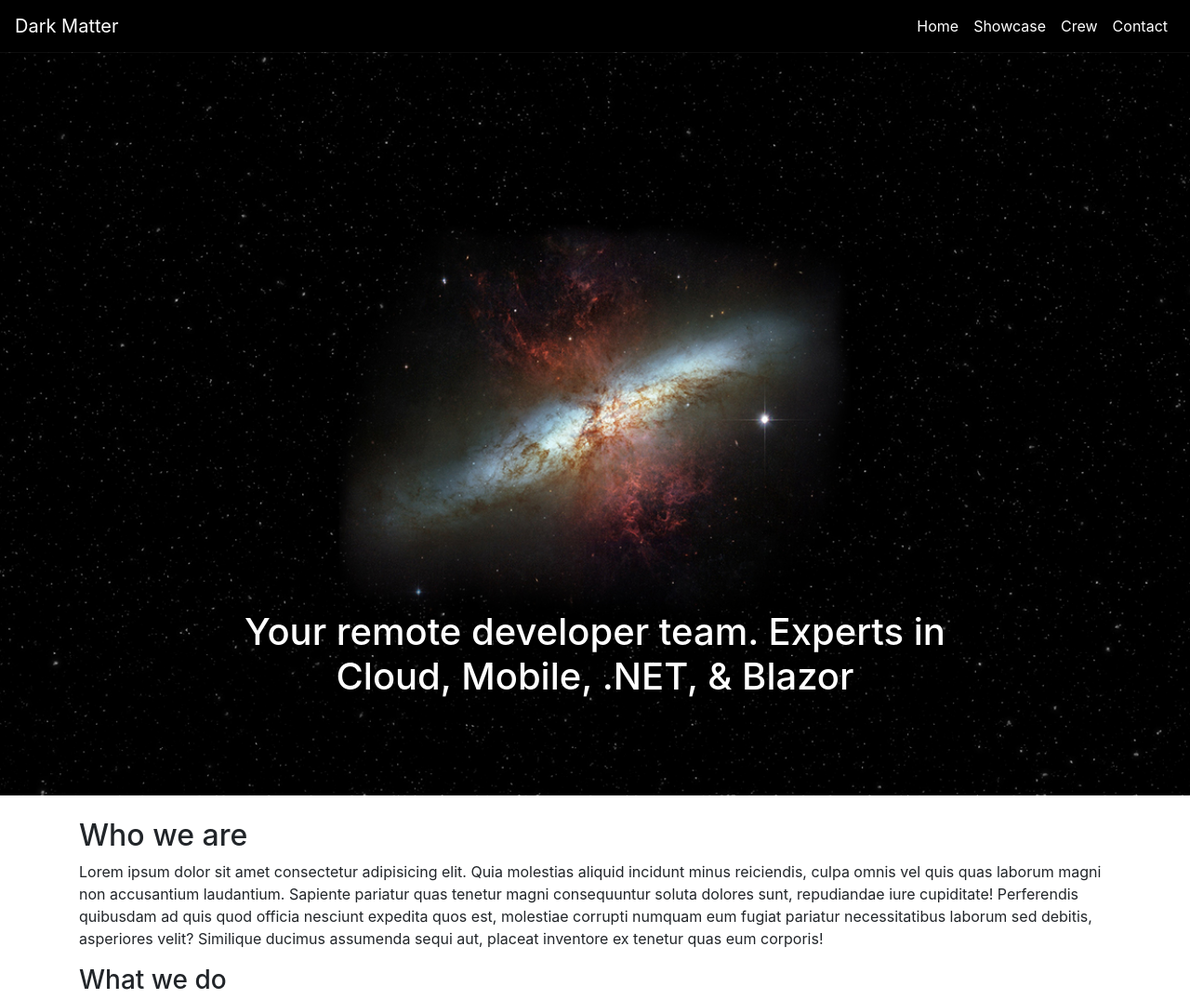
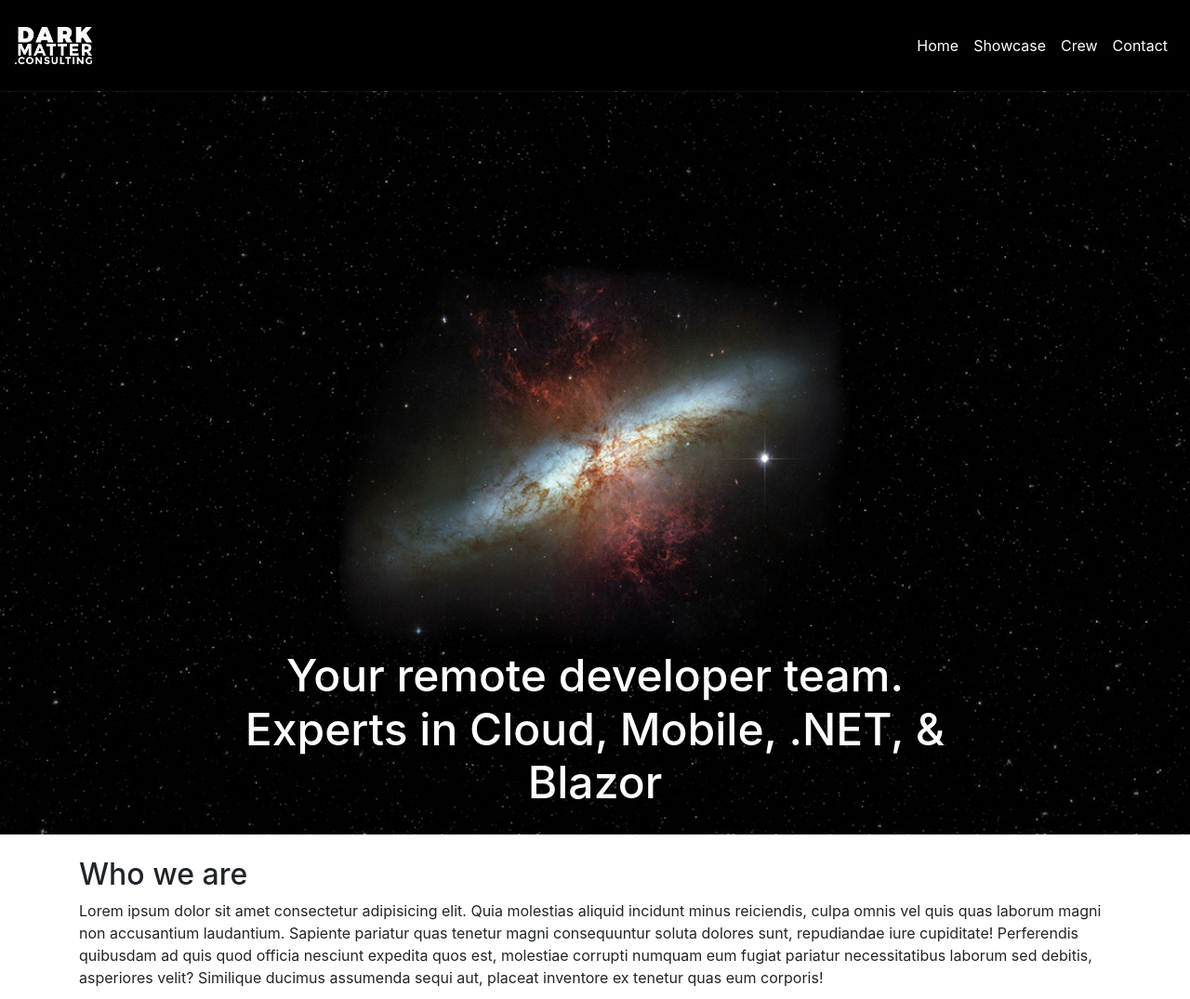
Before and after one commit to bmckenzie93/dark-matter-bootstrap-theme, a website: page index.html in a window 1280 px wide. Shown: the top 1075 px of the page at 93% size. Drawn offline with nearby package versions, Linux system fonts and the light colour scheme.

Commit message:
started styling nav

```diff
--- a/index.html
+++ b/index.html
@@ -10,13 +10,13 @@
   <body>
     <!-- Main Navigation -->
     <nav class="navbar navbar-expand-md navbar-dark bg-dark">
-      <a class="navbar-brand" href="#">Dark Matter</a>
+      <a class="navbar-brand" href="#"><img src="./images/logo.png" alt="Dark Matter Consulting Logo" style="height: 2.5rem;"></a>
       <button class="navbar-toggler" type="button" data-toggle="collapse" data-target="#navbarsExampleDefault" aria-controls="navbarsExampleDefault" aria-expanded="false" aria-label="Toggle navigation">
         <span class="navbar-toggler-icon"></span>
       </button>
 
       <div class="collapse navbar-collapse" id="navbarsExampleDefault">
-        <ul class="navbar-nav ml-auto">
+        <ul class="navbar-nav ml-auto text-lg">
           <li class="nav-item active">
             <a class="nav-link" href="#">Home <span class="sr-only">(current)</span></a>
           </li>
@@ -39,7 +39,7 @@
       <div class="row h-25">
         <div class="col-lg-2"></div>
         <div class="col-lg-8">
-          <h1 class="text-center mt-auto">Your remote developer team. Experts in Cloud, Mobile, .NET, & Blazor</h1>
+          <h1 class="text-center">Your remote developer team. Experts in Cloud, Mobile, .NET, & Blazor</h1>
         </div>
         <div class="col-md-2"></div>
       </div>
--- a/sass/_custom-variables.scss
+++ b/sass/_custom-variables.scss
@@ -295,7 +295,7 @@ $font-weight-bolder:          bolder !default;
 $font-weight-base:            $font-weight-normal !default;
 $line-height-base:            1.5 !default;
 
-$h1-font-size:                $font-size-base * 2.5 !default;
+$h1-font-size:                $font-size-base * 3;
 $h2-font-size:                $font-size-base * 2 !default;
 $h3-font-size:                $font-size-base * 1.75 !default;
 $h4-font-size:                $font-size-base * 1.5 !default;
@@ -696,7 +696,7 @@ $zindex-tooltip:                    1070 !default;
 
 // Navs
 
-$nav-link-padding-y:                .5rem !default;
+$nav-link-padding-y:                1.5rem;
 $nav-link-padding-x:                1rem !default;
 $nav-link-disabled-color:           $gray-600 !default;
 
--- a/sass/_theme.scss
+++ b/sass/_theme.scss
@@ -1,3 +1,5 @@
+// Custom SASS file
+
 // Home Page
 .home {
   // Showcase
--- a/sass/main.scss
+++ b/sass/main.scss
@@ -7,6 +7,5 @@
 // Full bootstrap
 @import '../node_modules/bootstrap/scss/bootstrap.scss';
 
-
 // Custom theme styleing
 @import '../sass/theme';
```
Also changed, not shown: main.min.css.
